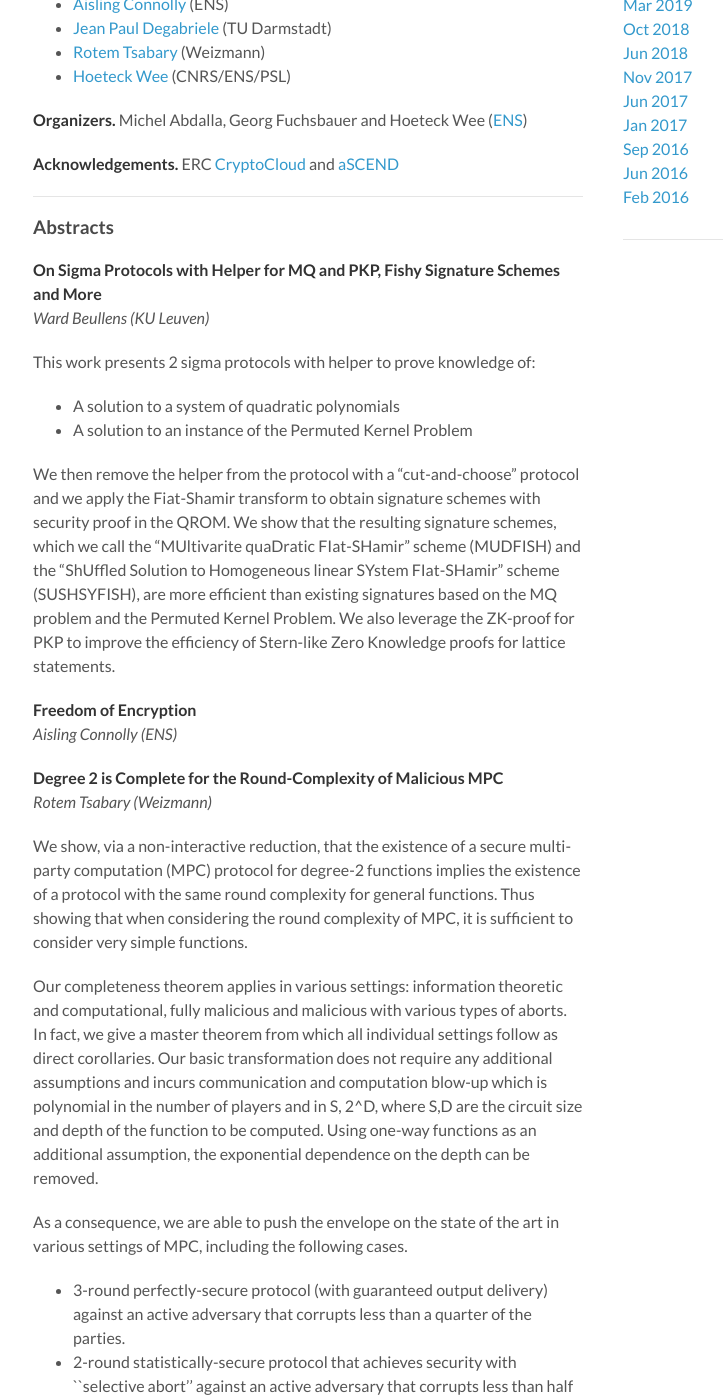
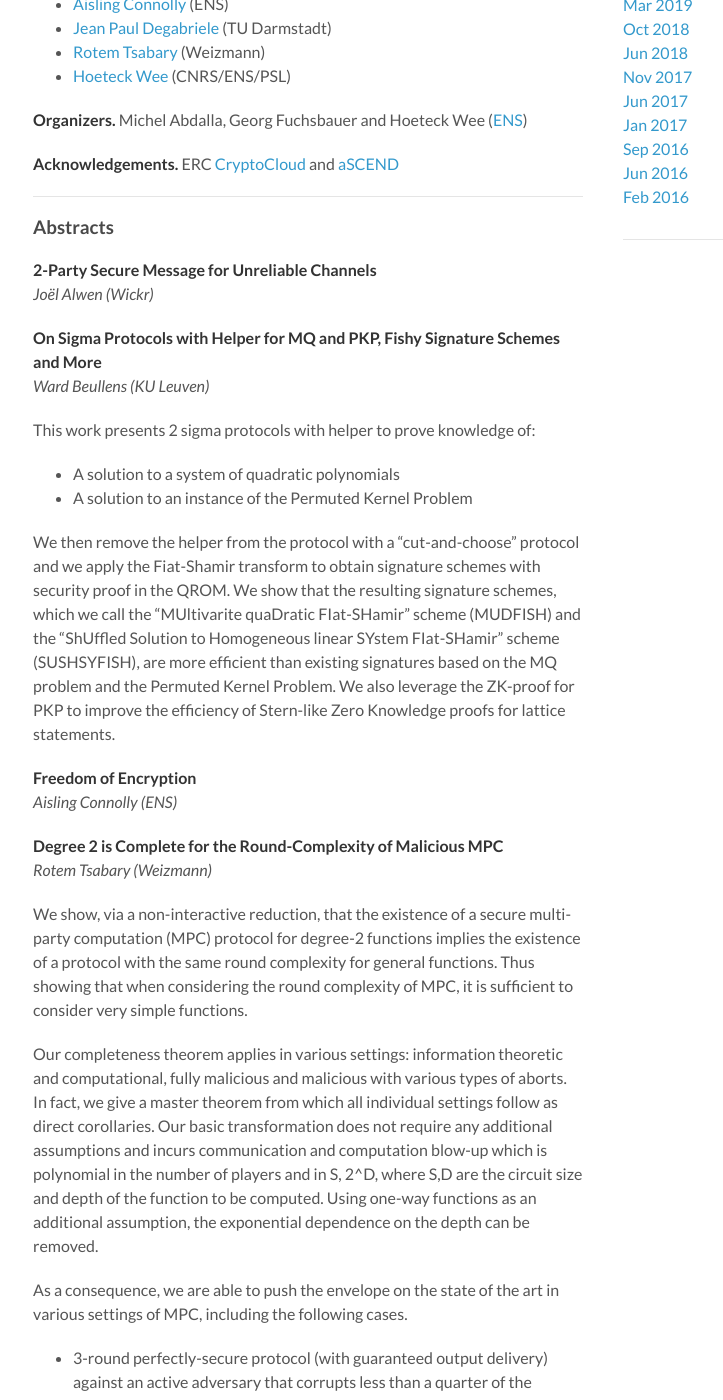
Before and after one commit to pariscryptoday/pariscryptoday.github.io, a Jekyll site: the page built from _posts/2019-05-14-tenth.md, in a window 1280 px wide and 1400 px high, scrolled down 527 px. Shown: the whole window, without its empty margins (177-900 px from the left). Built offline with Jekyll 4.4.1, drawn with Linux system fonts in a browser that asks for light colours; some of the changed text lies outside the part shown.

Commit message:
Update 2019-05-14-tenth.md

```diff
--- a/_posts/2019-05-14-tenth.md
+++ b/_posts/2019-05-14-tenth.md
@@ -42,6 +42,9 @@ The speakers are:
 
 ### Abstracts
 
+**<a name="JA"></a>2-Party Secure Message for Unreliable Channels**<br>
+*Joël Alwen (Wickr)*
+
 **<a name="WB"></a>On Sigma Protocols with Helper for MQ and PKP, Fishy Signature Schemes and More**<br>
 *Ward Beullens (KU Leuven)*
 
@@ -70,7 +73,7 @@ As a consequence, we are able to push the envelope on the state of the art in va
 
 
 **<a name="HW"></a>Encrypted Computation from Lattices**<br>
-*Hoeteck Wee (CNRS / ENS / PSL)*
+*Hoeteck Wee (CNRS/ENS/PSL)*
 
 In this talk, we will survey three cryptographic notions of enabling
 computation over encrypted data -- attribute-based encryption, fully
```
